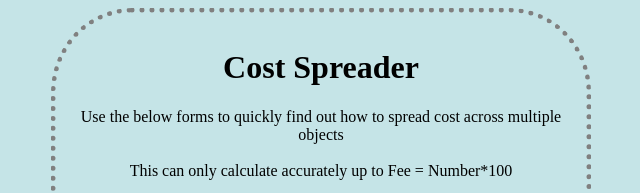
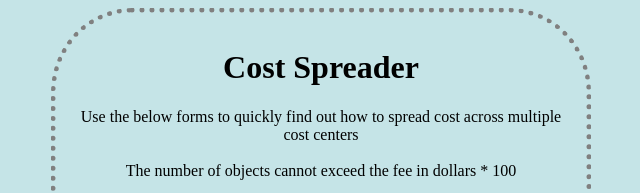
Before and after one commit to Jodowd95/CostSpreader, a plain HTML site: page index.html in a window 1280 px wide. Shown: the top 193 px of the page, 319-959 px from the left. Drawn offline with Linux system fonts and the light colour scheme.

Commit message:
Update index.html

```diff
--- a/index.html
+++ b/index.html
@@ -1,3 +1,4 @@
+
 <!DOCTYPE html>
 <html lang="en" dir="ltr">
   <head>
@@ -9,10 +10,10 @@
     <div class="centered-wrapper">
       <div class="centered-content">
         <h1>Cost Spreader</h1>
-        <p>Use the below forms to quickly find out how to spread cost across multiple objects
+        <p>Use the below forms to quickly find out how to spread cost across multiple cost centers
         <br />
         <br />
-        This can only calculate accurately up to Fee = Number*100
+        The number of objects cannot exceed the fee in dollars * 100
       </p>
         <form>
           <input type="number" id="allocation" placeholder="Insert Fee" >
```
